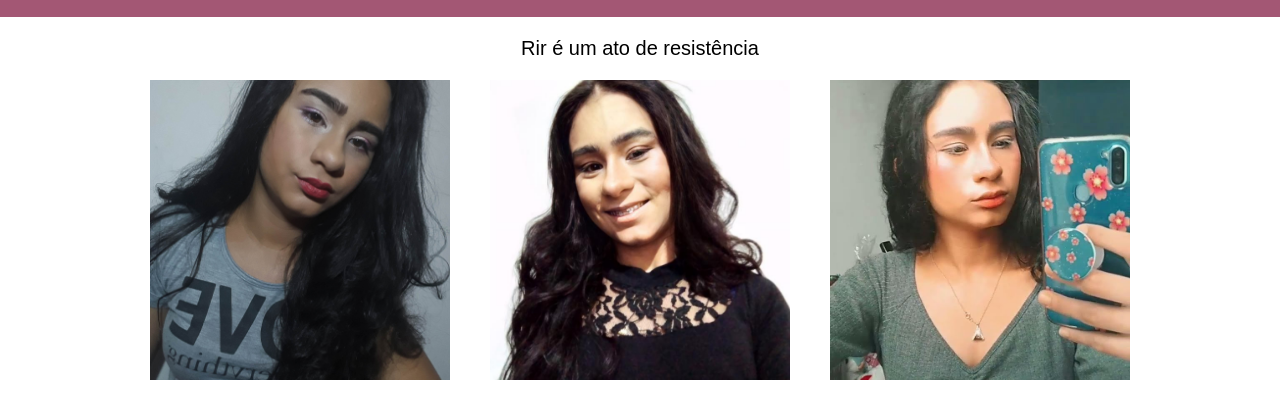
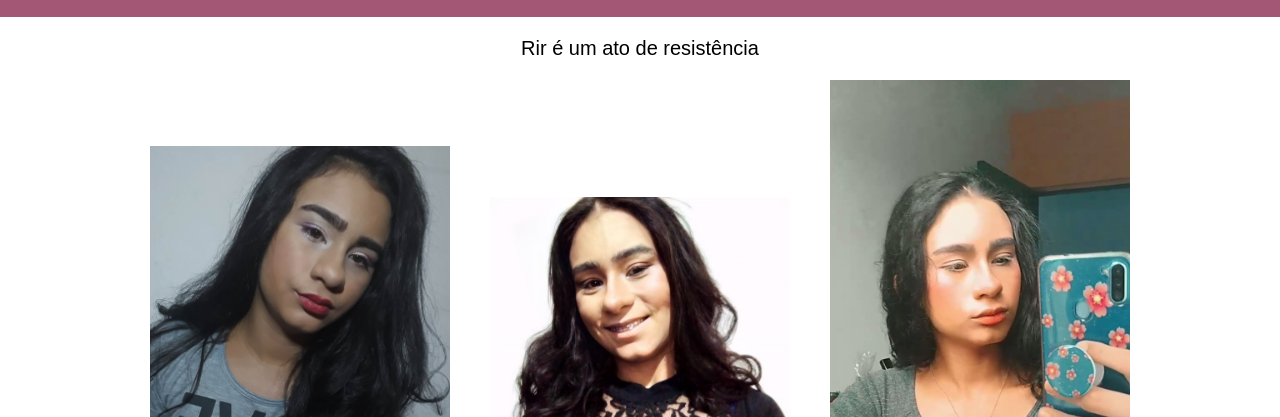
Before and after one commit to joycesmaria/joyce, a plain HTML site: page index.html in a window 1280 px wide. Shown: the part 358-775 px from the top of the page. Drawn offline with Linux system fonts and the light colour scheme; a web font is replaced by a local one.

Commit message:
Add files via upload

```diff
--- a/style.css
+++ b/style.css
@@ -28,8 +28,8 @@ main {
     padding: 20px 0px;
 
     /*alinhar fotos*/
-    width:800px;
-    height:300px;
+    /* width:800px;
+    height:300px; */
     object-fit:cover;
 }
 
```
